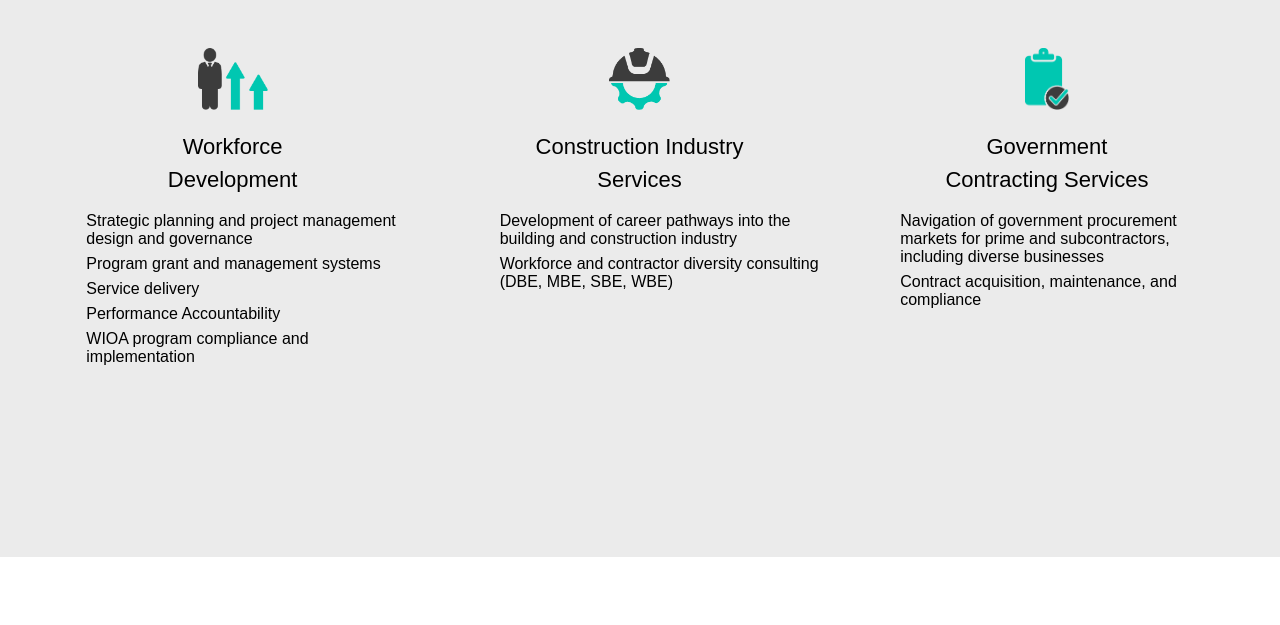
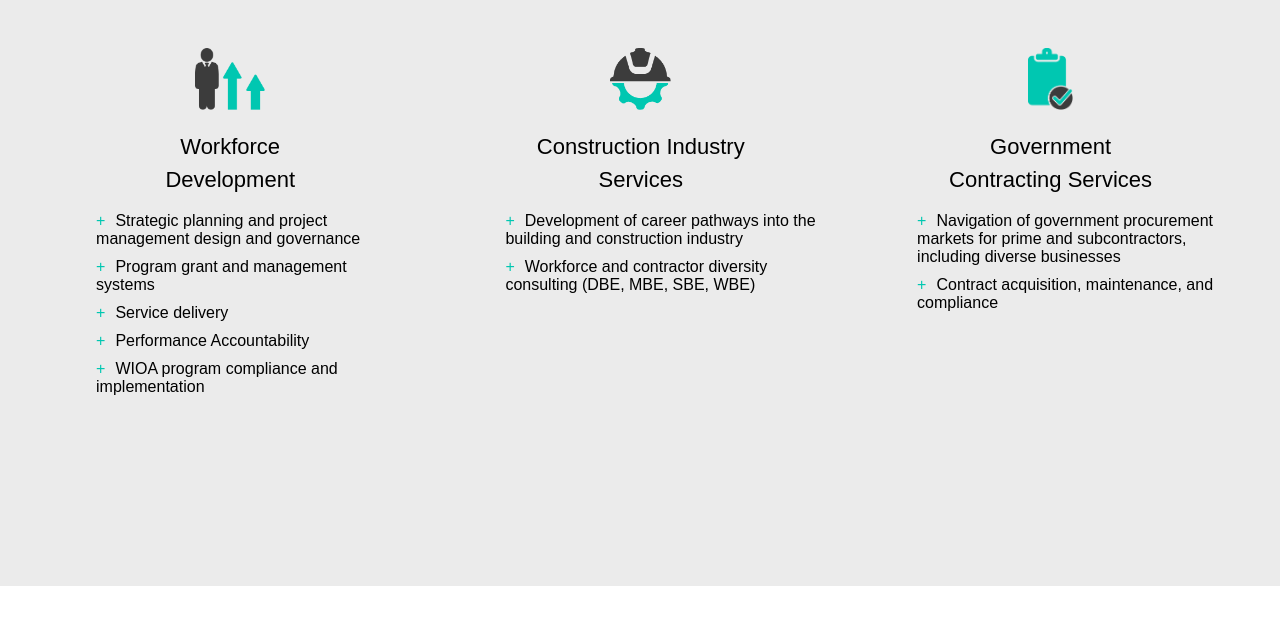
Before and after one commit to celinechadwick/Rascon-Consulting-2019, a plain HTML site: page index.html in a window 1280 px wide. Shown: the part 719-1344 px from the top of the page. Drawn offline with nearby package versions, Linux system fonts and the light colour scheme; a web font is replaced by a local one.

Commit message:
throwaway

```diff
--- a/app.css
+++ b/app.css
@@ -48,10 +48,14 @@ h3 {
 
 li {
   list-style: none;
-  margin: 7px 0;
+  margin: 10px;
   text-align: left;
 }
-
+li::before {
+  content: "\002B";
+  margin-right: 10px;
+  color: #00C7B1;
+}
 
 /* SECTION 1 - BANNER */
 .banner {
```
Also changed, not shown: 1 other file.
